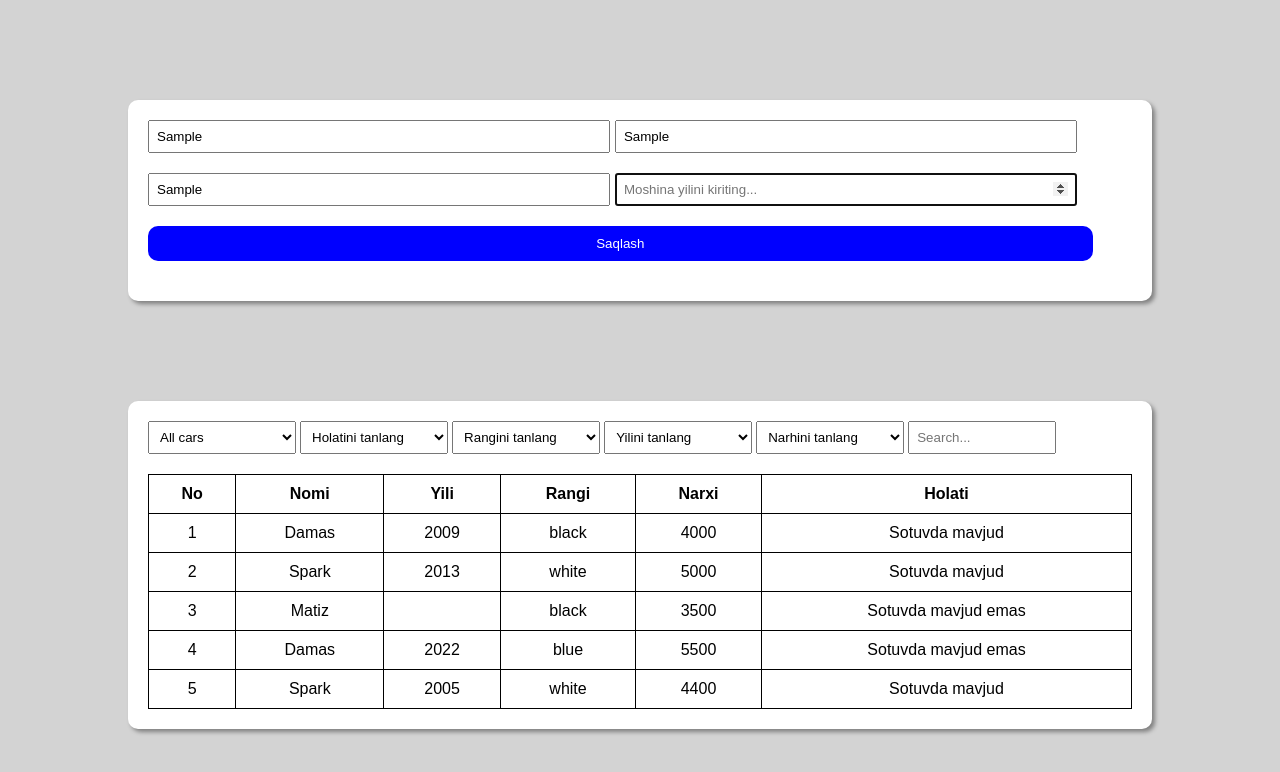
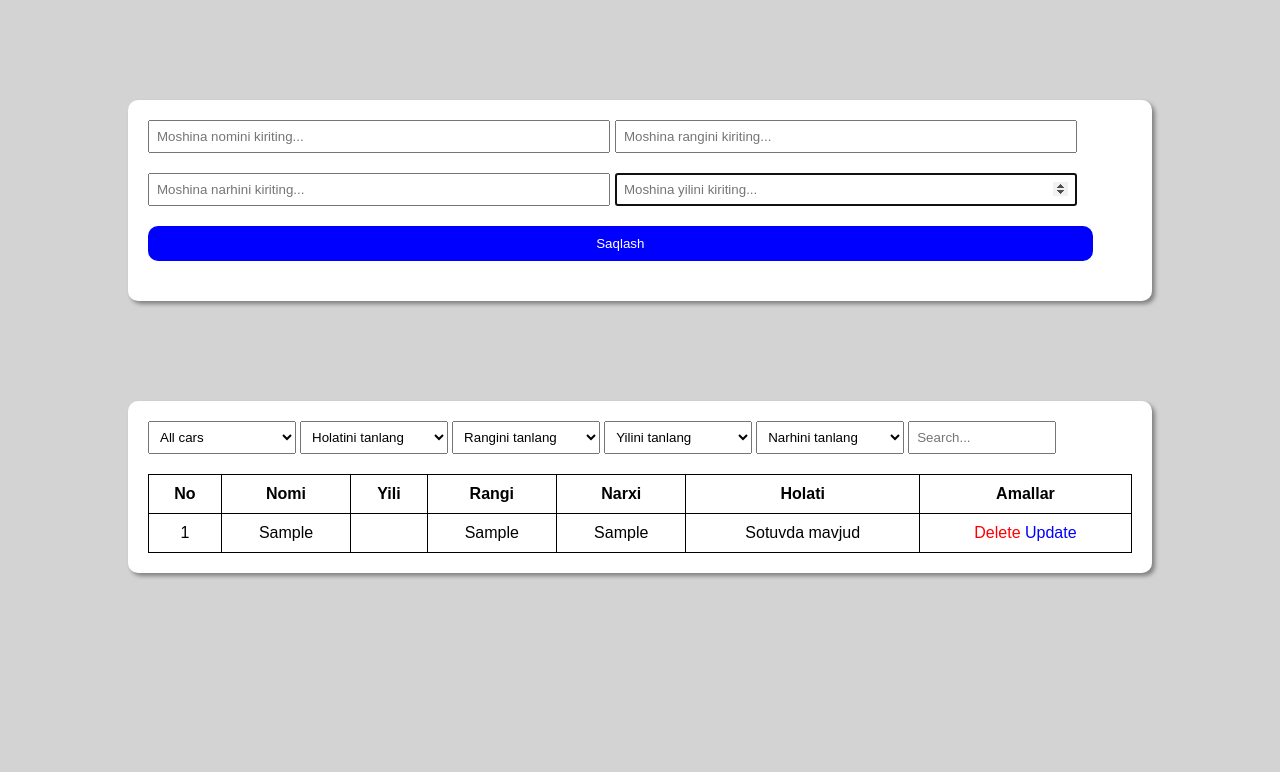
Before and after one commit to rasuljonadhamov/filter-app, a plain HTML site: page index.html in a window 1280 px wide. Both pictures are taken after typing "Sample", "Sample", "Sample", "5" into the empty fields and a click on the input "Saqlash". Drawn offline with Linux system fonts and the light colour scheme.

Commit message:
Add localStorage to the project

```diff
--- a/index.html
+++ b/index.html
@@ -79,12 +79,13 @@
             <th>Rangi</th>
             <th>Narxi</th>
             <th>Holati</th>
+            <th>Amallar</th>
           </tr>
         </thead>
         <tbody id="tbody"></tbody>
       </table>
     </div>
 
-    <script src="./js/index.js" type="module"></script>
+    <script src="./js/index.js"></script>
   </body>
 </html>
--- a/js/data.js
+++ b/js/data.js
@@ -1,43 +1,43 @@
-const data = [
-  {
-    id: 1,
-    name: "Damas",
-    year: 2009,
-    color: "black",
-    price: 4000,
-    status: "active",
-  },
-  {
-    id: 2,
-    name: "Spark",
-    year: 2013,
-    color: "white",
-    price: 5000,
-    status: "active",
-  },
-  {
-    id: 3,
-    name: "Matiz",
-    color: "black",
-    price: 3500,
-    status: "inactive",
-  },
-  {
-    id: 4,
-    name: "Damas",
-    year: 2022,
-    color: "blue",
-    price: 5500,
-    status: "inactive",
-  },
-  {
-    id: 5,
-    name: "Spark",
-    year: 2005,
-    color: "white",
-    price: 4400,
-    status: "active",
-  },
-];
+// const data = [
+//   {
+//     id: 1,
+//     name: "Damas",
+//     year: 2009,
+//     color: "black",
+//     price: 4000,
+//     status: "active",
+//   },
+//   {
+//     id: 2,
+//     name: "Spark",
+//     year: 2013,
+//     color: "white",
+//     price: 5000,
+//     status: "active",
+//   },
+//   {
+//     id: 3,
+//     name: "Matiz",
+//     color: "black",
+//     price: 3500,
+//     status: "inactive",
+//   },
+//   {
+//     id: 4,
+//     name: "Damas",
+//     year: 2022,
+//     color: "blue",
+//     price: 5500,
+//     status: "inactive",
+//   },
+//   {
+//     id: 5,
+//     name: "Spark",
+//     year: 2005,
+//     color: "white",
+//     price: 4400,
+//     status: "active",
+//   },
+// ];
 
-export { data };
+// export { data };
--- a/js/index.js
+++ b/js/index.js
@@ -1,4 +1,4 @@
-import { data } from "./data.js";
+// import { data } from "./data.js";
 const tbody = document.getElementById("tbody");
 const cars = document.getElementById("cars");
 const searchEl = document.getElementById("search");
@@ -11,6 +11,7 @@ const nameInput = document.getElementById("name");
 const yearInput = document.getElementById("year");
 const priceInput = document.getElementById("price");
 const colorInput = document.getElementById("color");
+const formInput = document.querySelector(".createForm");
 
 function createRows(data) {
   let lists = "";
@@ -40,6 +41,10 @@ function createRows(data) {
                     <td>${color}</td>
                     <td>${price}</td>
                     <td>${status}</td>
+                    <td>
+                      <span class="delete">Delete</span>
+                      <span class="update">Update</span>
+                    </td>
                </tr>
           `;
     lists += tr;
@@ -147,12 +152,15 @@ cars.addEventListener("change", function () {
     createRows(data);
   }
 });
+document.addEventListener("DOMContentLoaded", function () {
+  let data = localStorage.getItem("cars")
+    ? JSON.parse(localStorage.getItem("cars"))
+    : [];
 
-window.onload = function () {
   if (data.length) {
     createRows(data);
   }
-};
+});
 
 searchEl.addEventListener("input", function () {
   let searchInput = searchEl.value.toLowerCase();
@@ -174,4 +182,20 @@ btn &&
     e.preventDefault();
 
     validate();
+    let data = [];
+
+    let car = {
+      id: data.length + 1,
+      name: nameInput.value,
+      year: yearInput.value,
+      color: colorInput.value,
+      price: priceInput.value,
+      status: "active",
+    };
+
+    data.push(car);
+
+    localStorage.setItem("cars", JSON.stringify(data));
+    formInput.reset();
+    createRows(data);
   });
--- a/styles/style.css
+++ b/styles/style.css
@@ -64,3 +64,13 @@ input {
   cursor: pointer;
   padding: 10px;
 }
+
+.delete {
+  color: red;
+  cursor: pointer;
+}
+
+.update {
+  color: blue;
+  cursor: pointer;
+}
```
